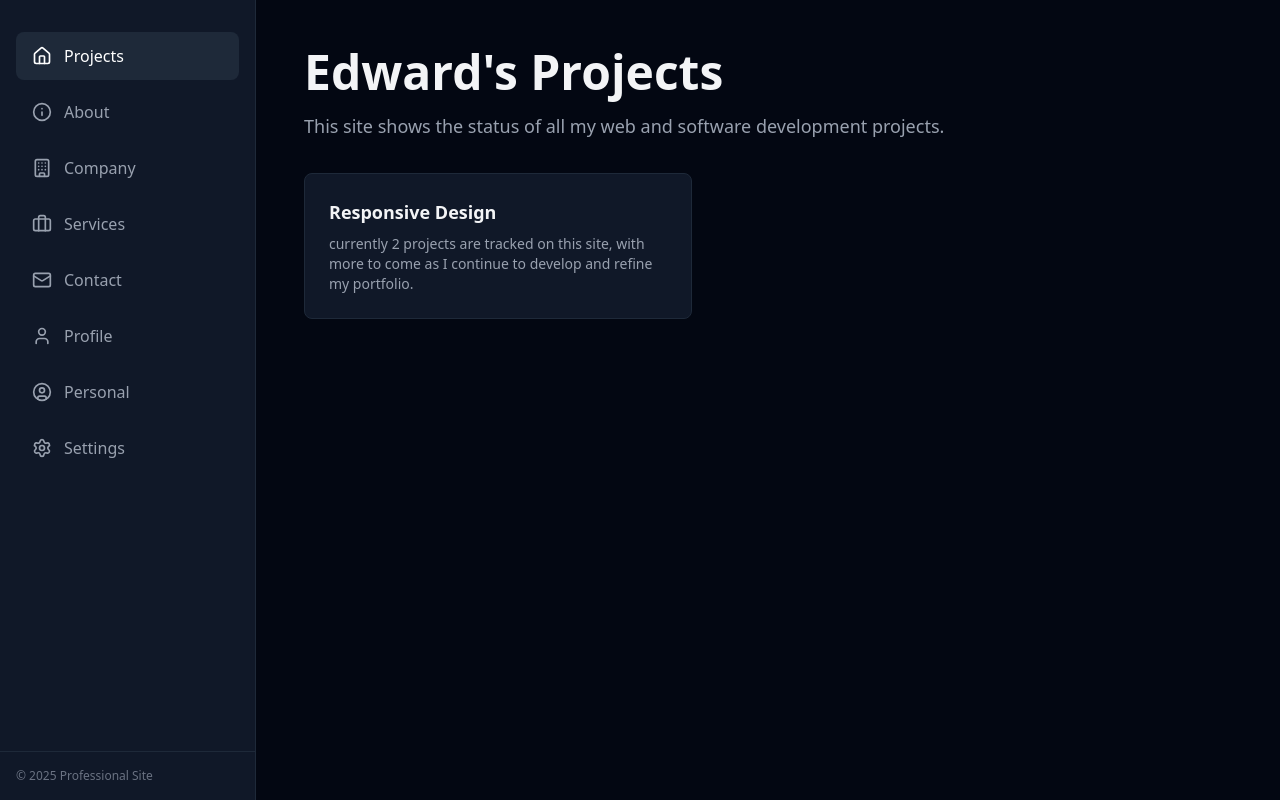
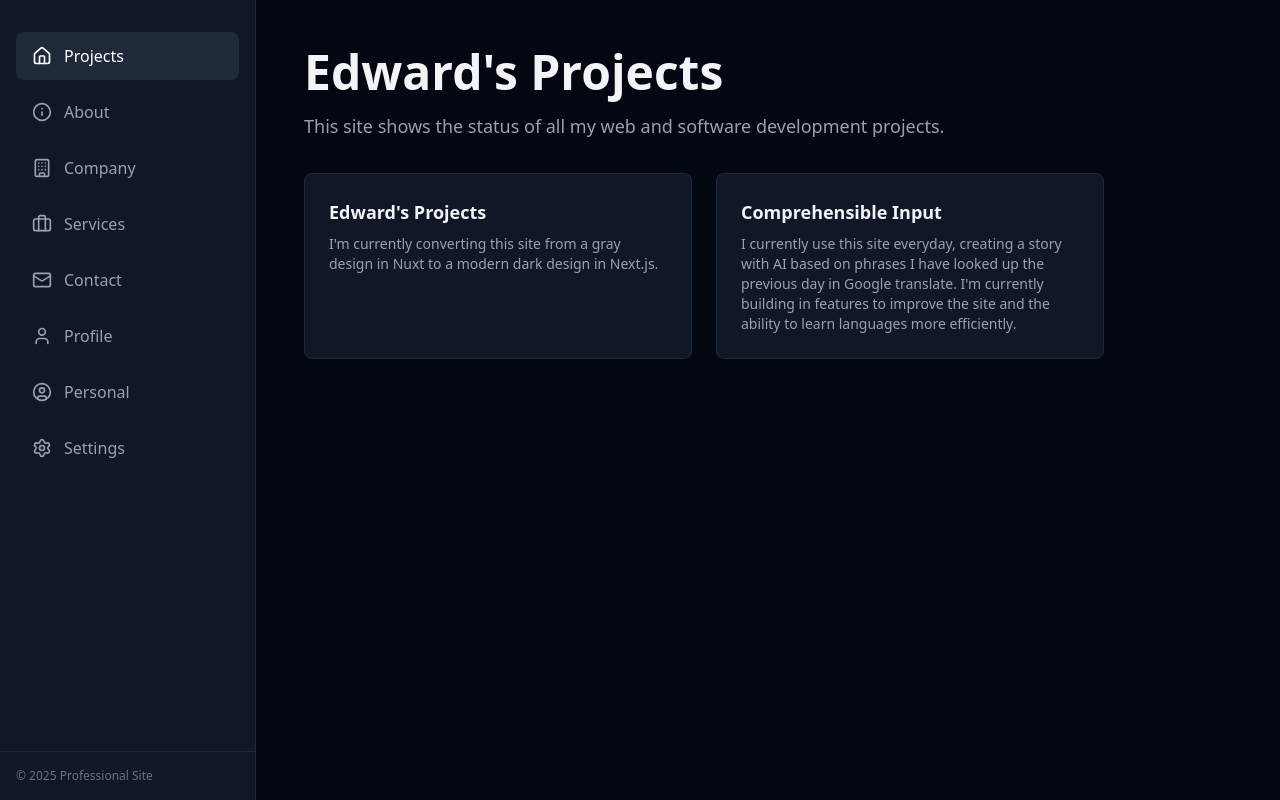
Before and after one commit to edwardtanguay/edwards-projects-v2, a Next.js app: page / in a window 1280 px wide. Built offline with nearby package versions, Linux system fonts and the light colour scheme.

Commit message:
...iterating with design

```diff
--- a/src/app/page.tsx
+++ b/src/app/page.tsx
@@ -29,16 +29,17 @@ export default function Home() {
         </div>
 
         <div className="grid md:grid-cols-2 gap-6">
-          <div className="bg-gray-900 border border-gray-800 rounded-lg p-6">
-            <h2 className="text-lg font-semibold text-gray-100 mb-2">
-              Responsive Design
-            </h2>
-            <p className="text-gray-400 text-sm">
-              currently {activeProjects.length} projects are tracked on this site, with more to come as I continue to develop and refine my portfolio.
-
-            </p>
-          </div>
-
+          {activeProjects.map((project) => (
+            <div
+              key={project.suuid ?? project.idCode}
+              className="bg-gray-900 border border-gray-800 rounded-lg p-6"
+            >
+              <h2 className="text-lg font-semibold text-gray-100 mb-2">
+                {project.title}
+              </h2>
+              <p className="text-gray-400 text-sm">{project.status}</p>
+            </div>
+          ))}
         </div>
 
       </div>
```
